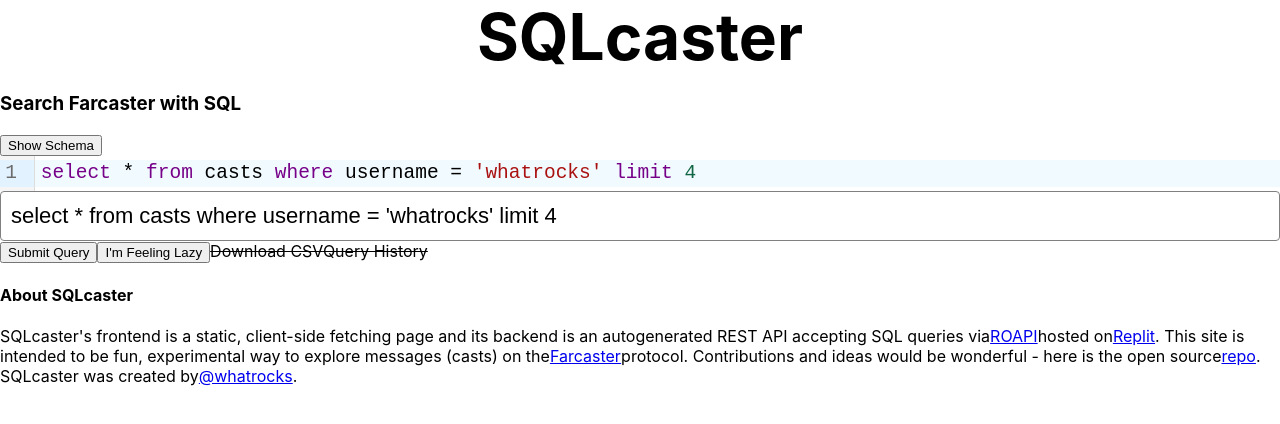
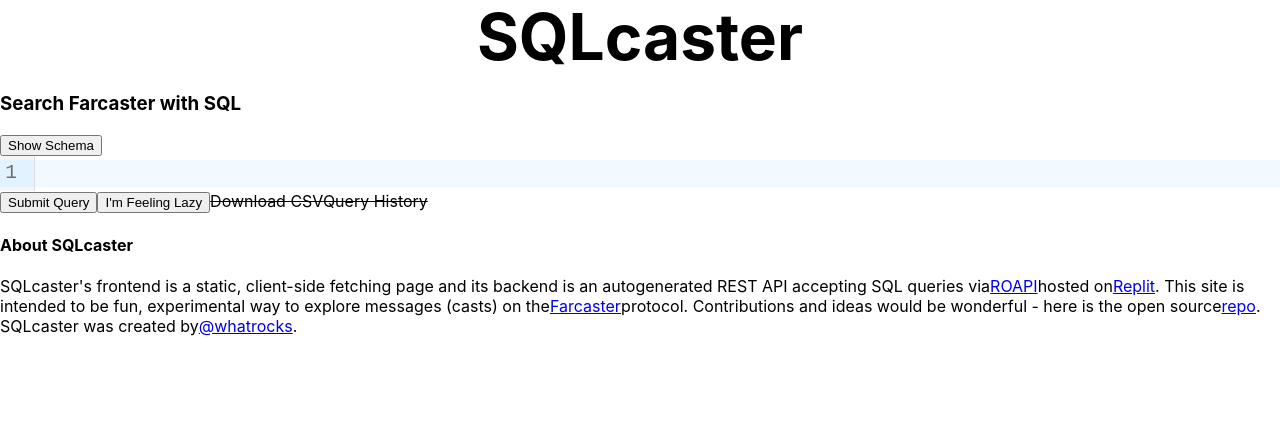
Before and after one commit to whatrocks/sqlcaster, a Next.js app: page / in a window 1280 px wide. Shown: the top 424 px of the page. Built offline with nearby package versions, Linux system fonts and the light colour scheme.

Commit message:
replace is working but React errors

```diff
--- a/components/Editor.tsx
+++ b/components/Editor.tsx
@@ -6,20 +6,36 @@
 import styles from "../styles/Editor.module.css";
 
 interface Props {
+  // normal changes
   initialQuery: string;
   onChange: (query: string) => void;
+  // external replacement
+  onReplace: () => void;
+  replaceQuery: string;
 }
 
 const Editor: React.FC<Props> = (props) => {
-  const { onChange, initialQuery } = props;
+  const { onChange, initialQuery, onReplace, replaceQuery } = props;
   const handleChange = useCallback(
     (state: EditorState) => onChange(state.doc.toString()),
     [onChange]
   );
-  const [refContainer, _] = useCodeMirror<HTMLDivElement>({
+  const [refContainer, editorView] = useCodeMirror<HTMLDivElement>({
     initialQuery: initialQuery,
     onChange: handleChange,
   });
+  if (replaceQuery) {
+    const transaction = {
+      changes: {
+        from: 0,
+        to: editorView.state.doc.length,
+        insert: replaceQuery,
+      },
+    };
+    const update = editorView.state.update(transaction);
+    editorView.update([update]);
+    onReplace();
+  }
 
   return <div className={styles.editor} ref={refContainer}></div>;
 };
--- a/pages/index.tsx
+++ b/pages/index.tsx
@@ -17,11 +17,14 @@
   const [showSchema, setShowSchema] = useState(false);
   const handleSchemaClick = () => setShowSchema(!showSchema);
 
-  const [sqlQuery, setSqlQuery] = useState(
-    "select * from casts where username = 'whatrocks' limit 4"
-  );
+  const [sqlQuery, setSqlQuery] = useState("");
   const handleQueryChange = useCallback((newSqlQuery: string) => {
     setSqlQuery(newSqlQuery);
+  }, []);
+
+  const [replaceQuery, setReplaceQuery] = useState("");
+  const handleReplaceQueryChange = useCallback(() => {
+    setReplaceQuery("");
   }, []);
 
   const [showQueryResults, setShowQueryResults] = useState(false);
@@ -34,7 +37,7 @@
 
   const handleFeelingLazyClick = () => {
     const randomIdx = Math.floor(Math.random() * CANNED_QUERIES.length);
-    setSqlQuery(CANNED_QUERIES[randomIdx]);
+    setReplaceQuery(CANNED_QUERIES[randomIdx]);
   };
   useEffect(() => {
     const params = new Proxy(new URLSearchParams(window.location.search), {
@@ -65,12 +68,11 @@
           </button>
           <div>{showSchema && <Schema />}</div>
           <div>
-            <Editor initialQuery={sqlQuery} onChange={handleQueryChange} />
-            <input
-              className={styles.queryInput}
-              contentEditable
-              value={sqlQuery}
-              onChange={(e) => setSqlQuery(e.target.value)}
+            <Editor
+              initialQuery={sqlQuery}
+              onChange={handleQueryChange}
+              replaceQuery={replaceQuery}
+              onReplace={handleReplaceQueryChange}
             />
             <div>
               <button onClick={handleQueryClick}>Submit Query</button>
```
